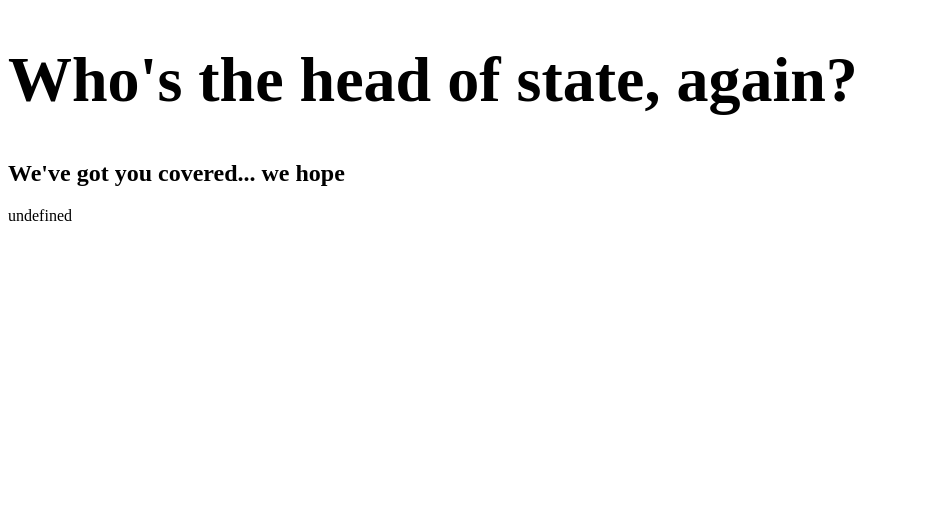
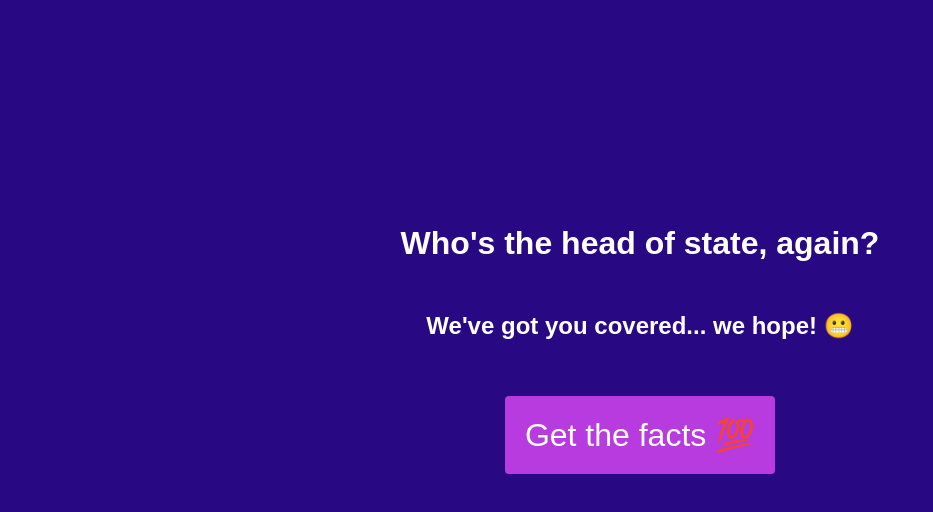
Before and after one commit to benmassey96/Message-Generator, a plain HTML site: page index.html in a window 1280 px wide. Shown: the whole page, without its empty margins (0-933 px from the left). Drawn offline with Linux system fonts and the light colour scheme.

Commit message:
All working

```diff
--- a/index.html
+++ b/index.html
@@ -16,14 +16,17 @@
 
     <h1 id="who">Who's the head of state, again?</h1>
 
-    <h2 id="covered">We've got you covered... we hope</h2>
+    <h2 id="covered">We've got you covered... we hope! &#128556</h2><br><br>
 
-    <div>
-        <p id="script"></p>
-    </div>
+
+    <button id="button" onclick="genTheMsg()">Get the facts &#128175</button><br><br>
+
+    <p id="script"></p>
 
     <script>
+        function genTheMsg() {
         document.getElementById("script").innerHTML = randomMsg();
+        };
     </script>
 </body>
 </html>
--- a/msgGenerator.js
+++ b/msgGenerator.js
@@ -54,8 +54,9 @@ switch (random['randomLeader']) {
 };
 
 //Calling the function
-const randomMsg = () => {
-    console.log( `${capital} is the capital city of ${country}. The head of state there is ${leader}!` )
+function randomMsg() {
+    return `${capital} is the capital city of ${country}. The head of state there is ${leader}!`
 };
 
 console.log(randomMsg());
+//randomMsg();
--- a/stylesheet.css
+++ b/stylesheet.css
@@ -1,5 +1,36 @@
-#who {
-        font: Arial;
-        font-size: 4em;
+body {
+        font-family: Arial, Helvetica, sans-serif;
+        color: #ffffff;
+        background-color: #290883;
+        text-align: center;
+        margin-top: 225px;
+        font-size: 1em;
+}
 
+#covered {
+        margin-top: 50px;
 }
+
+#script {
+        font-size: 1.5em;
+}
+
+#button {
+        background-color: #b83bdf;
+        color: #ffffff;
+        border-radius: 4px;
+        border: none;
+        font-family: Arial, Helvetica, sans-serif;
+        padding: 20px;
+        font-size: 2em;
+}
+
+button:visited {
+        background-color: rgba(205, 7, 223, 0.808);
+        color:cornflowerblue;
+}
+
+button:hover {
+        background-color: cornflowerblue;
+        color:darkblue;
+}
```
